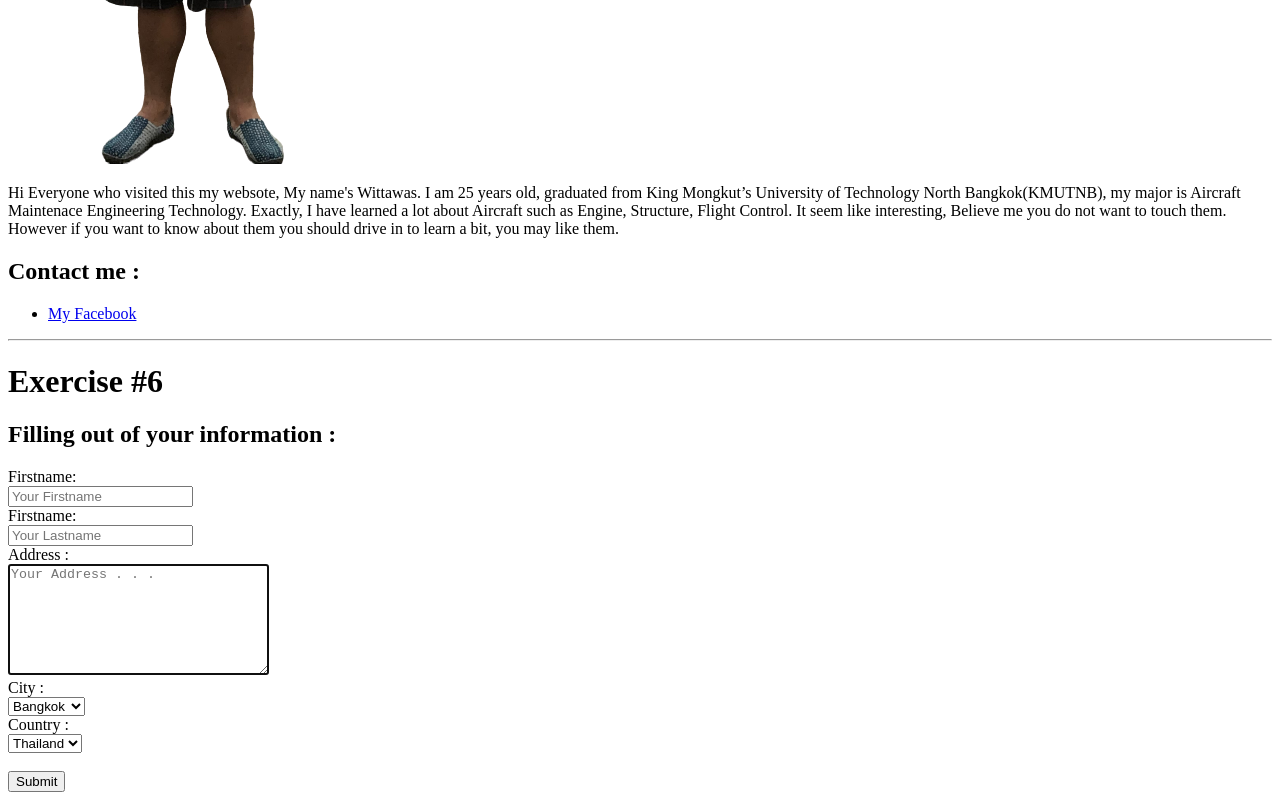
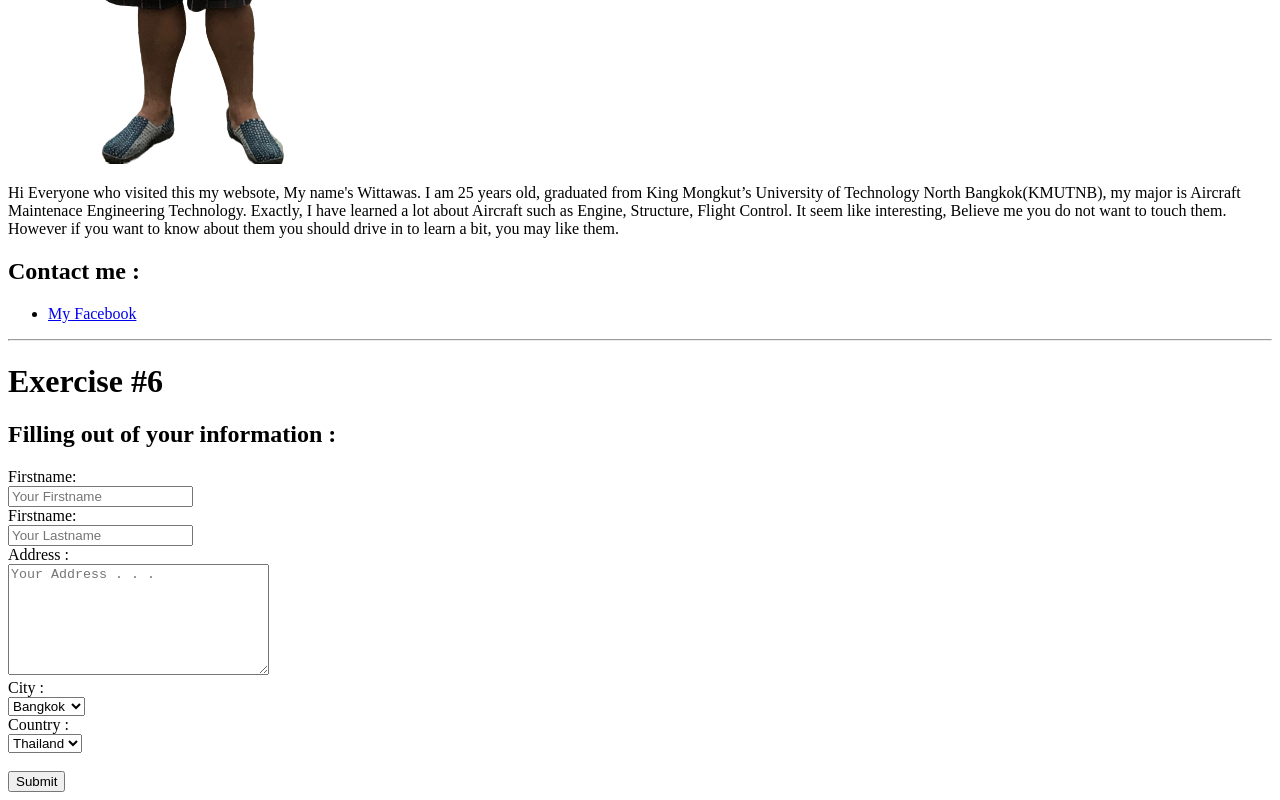
Before and after one commit to WytQuant/WytQuant.github.io, a plain HTML site: page profile/index.html in a window 1280 px wide. Shown: the part 2355-3155 px from the top of the page. Drawn offline with Linux system fonts and the light colour scheme.

Commit message:
Deleted autofucus

```diff
--- a/profile/index.html
+++ b/profile/index.html
@@ -60,7 +60,7 @@
             <label for="lname">Firstname:</label><br>
             <input type="text" id="lname" placeholder="Your Lastname"><br>
             <label for="useraddress">Address :</label><br>
-            <textarea name="useradd" id="useraddress" cols="30" rows="7" autofocus placeholder="Your Address . . ."></textarea><br>
+            <textarea name="useradd" id="useraddress" cols="30" rows="7" placeholder="Your Address . . ."></textarea><br>
             <label for="usercity">City :</label><br>
             <select name="usercity">
                 <option value="BKK">Bangkok</option>
```
